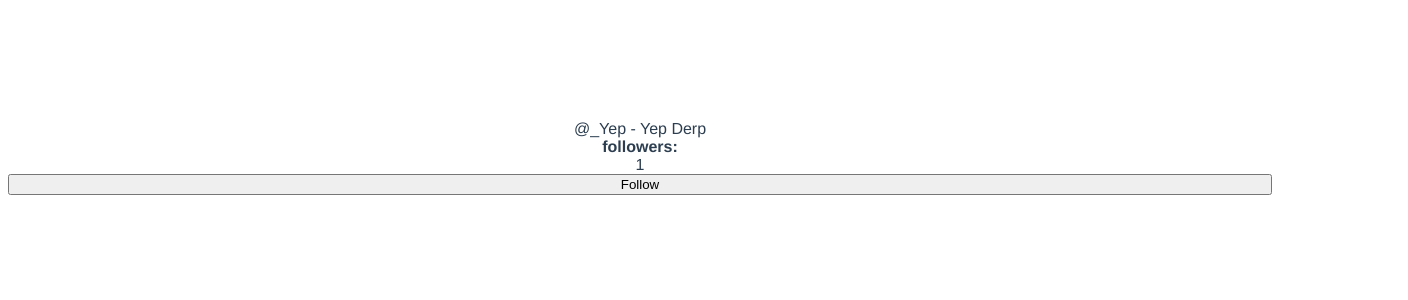
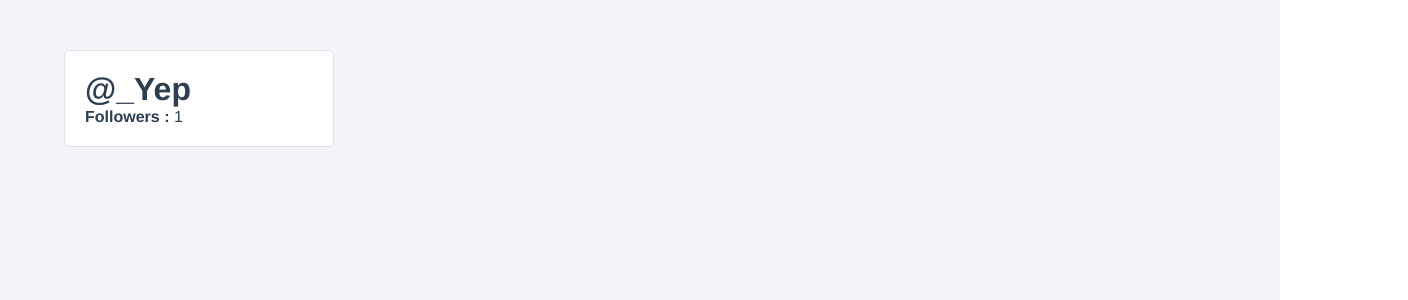
Before and after one commit to EvilYep/Tuto-Vue3, a Vue app: page / in a window 1280 px wide. Shown: the top 300 px of the page, 1408 px wide, since content can reach past the window. Built offline with nearby package versions, Linux system fonts and the light colour scheme.

Commit message:
:recycle: refactored

```diff
--- a/src/App.vue
+++ b/src/App.vue
@@ -1,67 +1,32 @@
 <template>
-    <div id="app">
-        @{{ user.username }} - {{ fullName }}
-        <strong>followers: </strong> {{ followersCount }}
-        <button @click="followUser">
-            Follow
-        </button>
+    <div id="main">
+        <UserProfile/>
     </div>
 </template>
 
 <script>
+import UserProfile from './components/UserProfile';
+
 export default {
     name: "App",
 
-    data() {
-        return {
-            followersCount: 0,
-            user: {
-                id: 1,
-                username: '_Yep',
-                firstName: 'Yep',
-                lastName: 'Derp',
-                email: 'yep@derp.com',
-                admin: true
-            }
-        }
-    },
-
-    watch: {
-        followersCount(newCount, oldCount) {
-            if(oldCount < newCount) {
-                console.log(`${this.user.username} has gained a follower !`);
-            }
-        }
-    },
-
-    computed: {
-        fullName() {
-            return `${this.user.firstName} ${this.user.lastName}`
-        }
-    },
-
-    methods: {
-        followUser() {
-            this.followersCount++;
-        }
-    },
-
-    mounted() {
-        this.followUser();
+    components: {
+        UserProfile
     }
 };
 </script>
 
 <style>
-#app {
+body {
+    margin: 0;
+}
+
+#main {
     font-family: Avenir, Helvetica, Arial, sans-serif;
     -webkit-font-smoothing: antialiased;
     -moz-osx-font-smoothing: grayscale;
-    text-align: center;
     color: #2c3e50;
-    margin-top: 60px;
-    display: flex;
-    flex-direction: column;
-    text-align: center;
+    min-height: 100vh;
+    background-color: #f3f5fa;
 }
 </style>
--- /dev/null
+++ b/src/components/UserProfile.vue
@@ -0,0 +1,78 @@
+<template>
+    <div class="user-profile">
+        <div class="user-profile_user-panel">
+            <h1 class="user-profile_username">@{{ user.username }}</h1>
+            <div class="user-profile_followers-count">
+                <strong>Followers :</strong> {{ followersCount }}
+            </div>
+        </div>
+    </div>
+</template>
+
+<script>
+
+export default {
+    name: 'UserProfile',
+
+    data() {
+        return {
+            followersCount: 0,
+            user: {
+                id: 1,
+                username: '_Yep',
+                firstName: 'Yep',
+                lastName: 'Derp',
+                email: 'yep@derp.com',
+                admin: true
+            }
+        }
+    },
+
+    watch: {
+        followersCount(newCount, oldCount) {
+            if(oldCount < newCount) {
+                console.log(`${this.user.username} has gained a follower !`);
+            }
+        }
+    },
+
+    computed: {
+        fullName() {
+            return `${this.user.firstName} ${this.user.lastName}`
+        }
+    },
+
+    methods: {
+        followUser() {
+            this.followersCount++;
+        }
+    },
+
+    mounted() {
+        this.followUser();
+    }
+}
+</script>
+
+<style>
+.user-profile {
+    display: grid;
+    grid-template-columns: 1fr 3fr;
+    width: 100%;
+    padding: 50px 5%;
+}
+
+.user-profile_user-panel {
+    display: flex;
+    flex-direction: column;
+    margin-right: 50px;
+    padding: 20px;
+    background-color: white;
+    border-radius: 5px;
+    border: 1px solid #dfe3e8;
+}
+
+h1.user-profile_username {
+    margin: 0;
+}
+</style>
```
